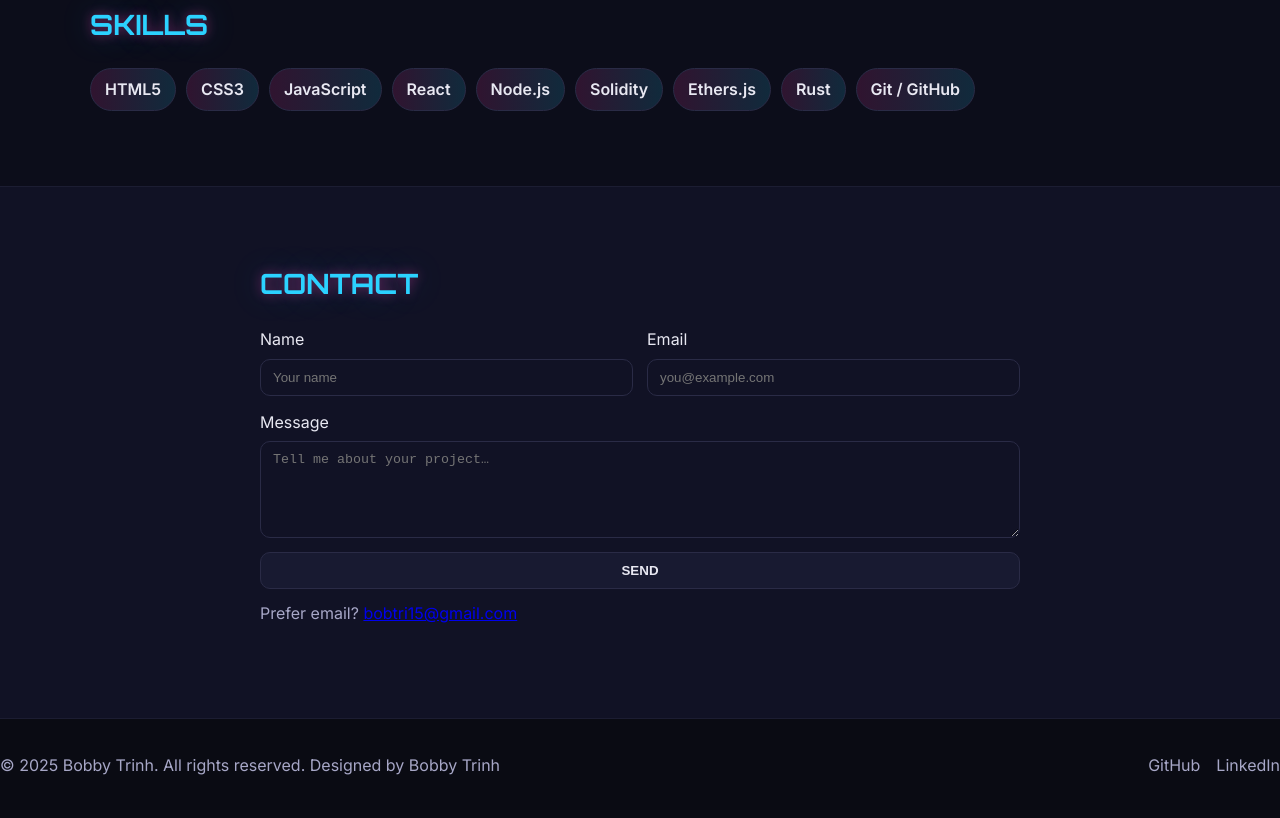
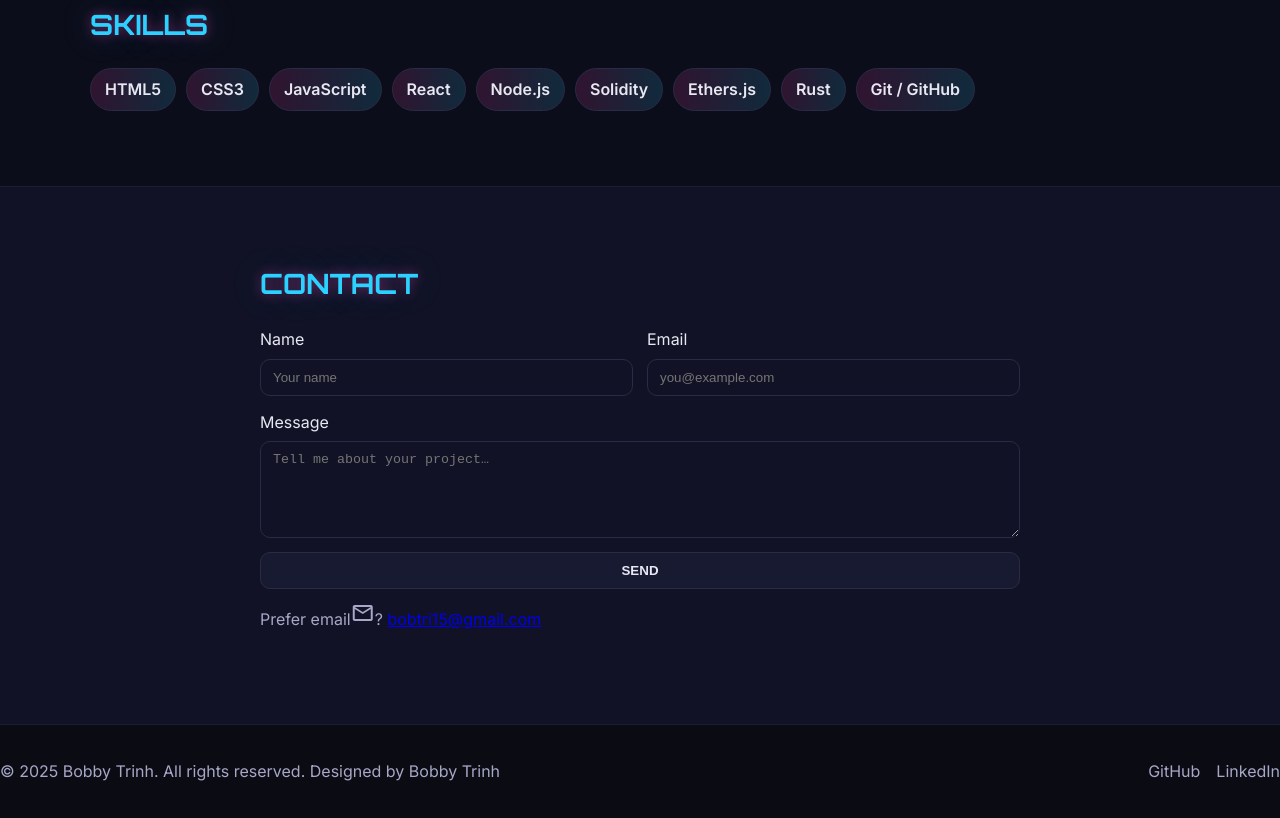
Before and after one commit to bobtri/bobtri, a plain HTML site: page index.html in a window 1280 px wide. Shown: the part 1722-2540 px from the top of the page. Drawn offline with nearby package versions, Linux system fonts and the light colour scheme.

Commit message:
html change

```diff
--- a/index.html
+++ b/index.html
@@ -198,7 +198,7 @@
 
         <button class="btn" type="submit">SEND</button>
       </form>
-      <p class="contact-note">Prefer email? <a href="mailto:bobtri15@gmail.com">bobtri15@gmail.com</a></p>
+      <p class="contact-note">Prefer email<span class="material-symbols-outlined">mail</span>? <a href="mailto:bobtri15@gmail.com">bobtri15@gmail.com</a></p>
     </div>
   </section>
 
```
